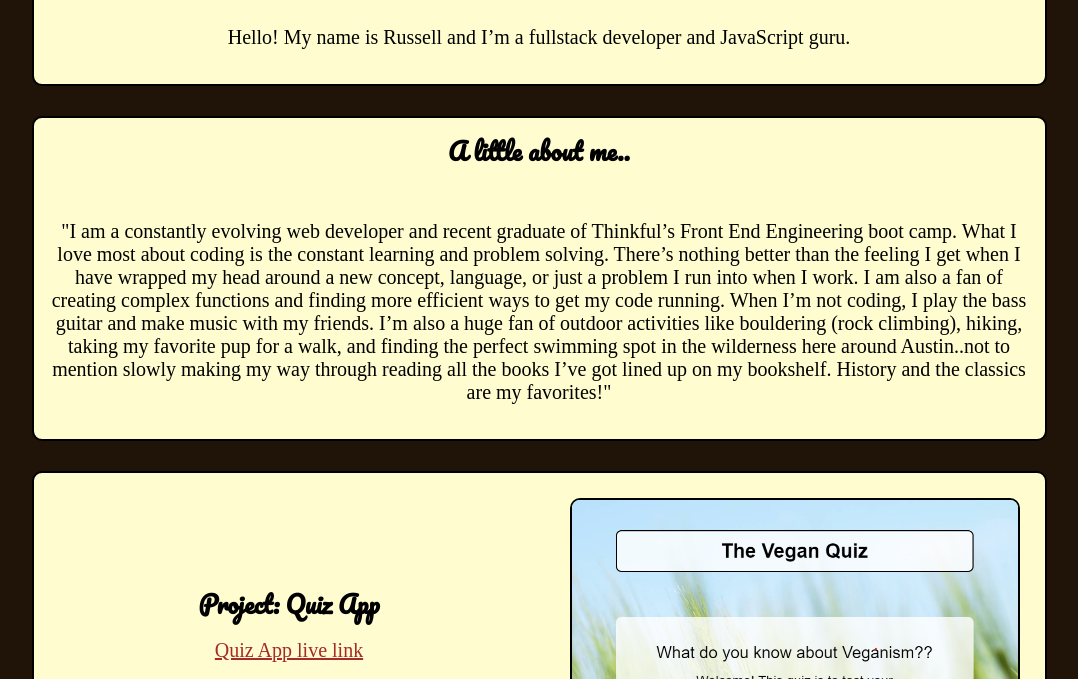
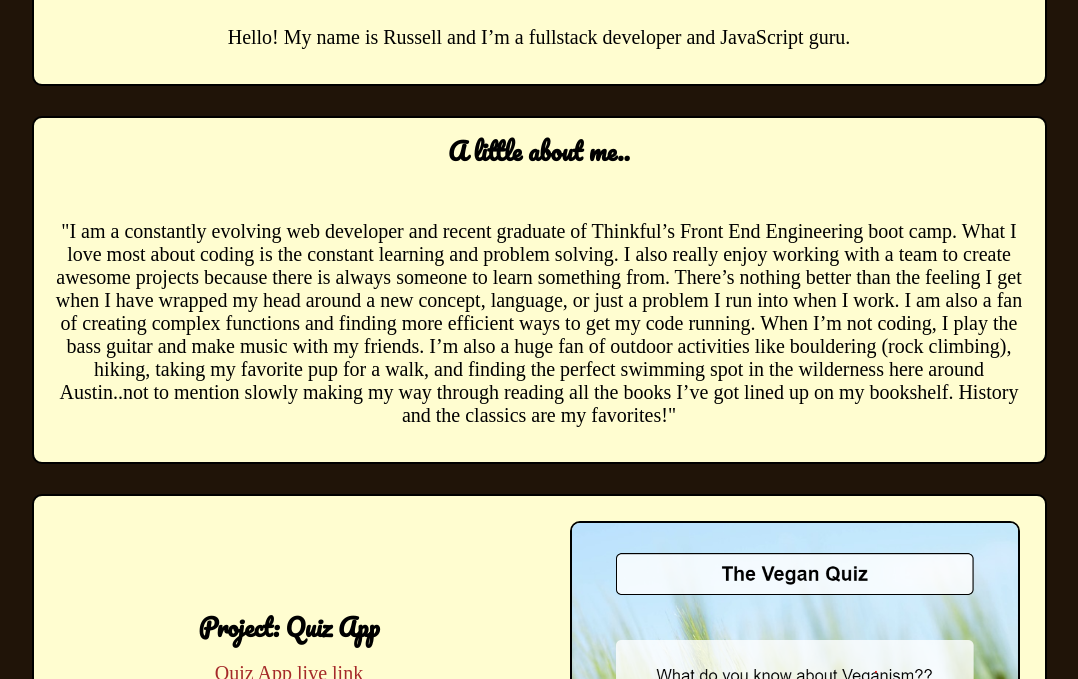
Before and after one commit to RussellMcCurdy/portfolio, a plain HTML site: page index.html in a window 1280 px wide. Shown: the part 106-785 px from the top of the page, without its empty margins (101-1179 px from the left). Drawn offline with nearby package versions, Linux system fonts and the light colour scheme.

Commit message:
revision

```diff
--- a/index.html
+++ b/index.html
@@ -36,7 +36,7 @@
   </div>
   <div class="box textbox">
     <h2 class="tag">A little about me..</h2>
-        <p>"I am a constantly evolving web developer and recent graduate of Thinkful’s Front End Engineering boot camp. What I love most about coding is the constant learning and problem solving.  There’s nothing better than the feeling I get when I have wrapped my head around a new concept, language, or just a problem I run into when I work.  I am also a fan of creating complex functions and finding more efficient ways to get my code running.
+        <p>"I am a constantly evolving web developer and recent graduate of Thinkful’s Front End Engineering boot camp. What I love most about coding is the constant learning and problem solving.  I also really enjoy working with a team to create awesome projects because there is always someone to learn something from.  There’s nothing better than the feeling I get when I have wrapped my head around a new concept, language, or just a problem I run into when I work.  I am also a fan of creating complex functions and finding more efficient ways to get my code running.
 
         When I’m not coding, I play the bass guitar and make music with my friends.  I’m also a huge fan of outdoor activities like bouldering (rock climbing), hiking, taking my favorite pup for a walk, and finding the perfect swimming spot in the wilderness here around Austin..not to mention slowly making my way through reading all the books I’ve got lined up on my bookshelf. History and the classics are my favorites!"
         </p>
```
